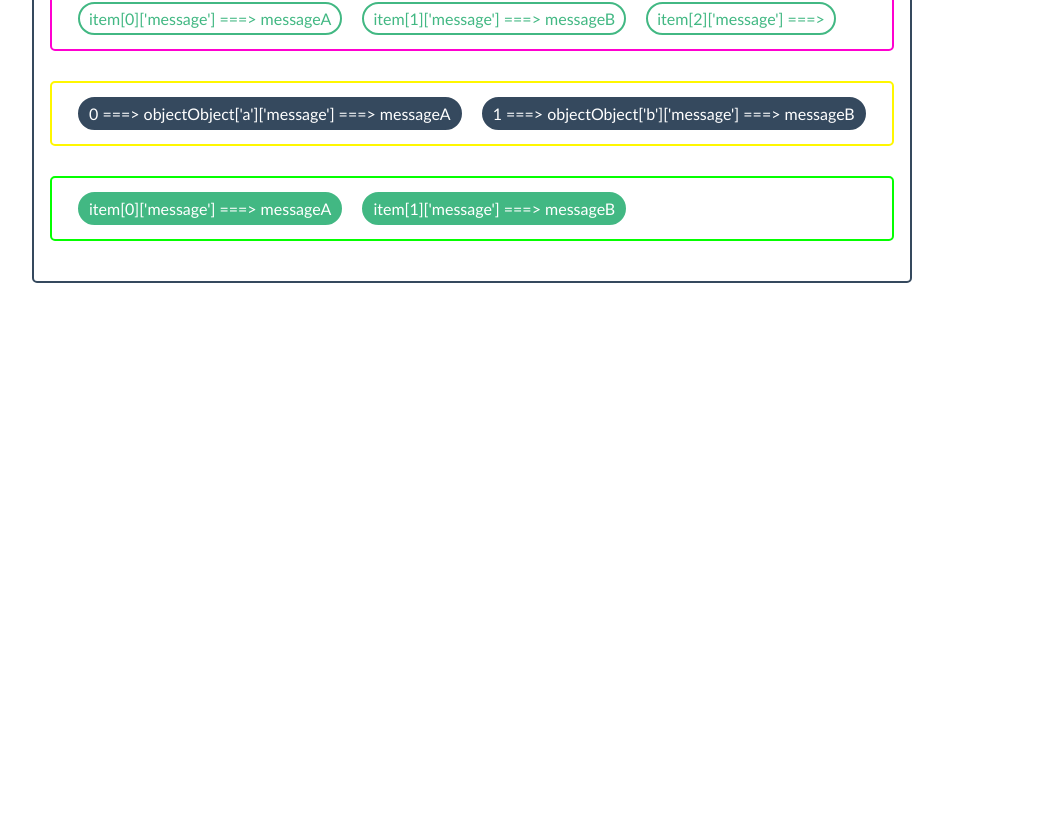
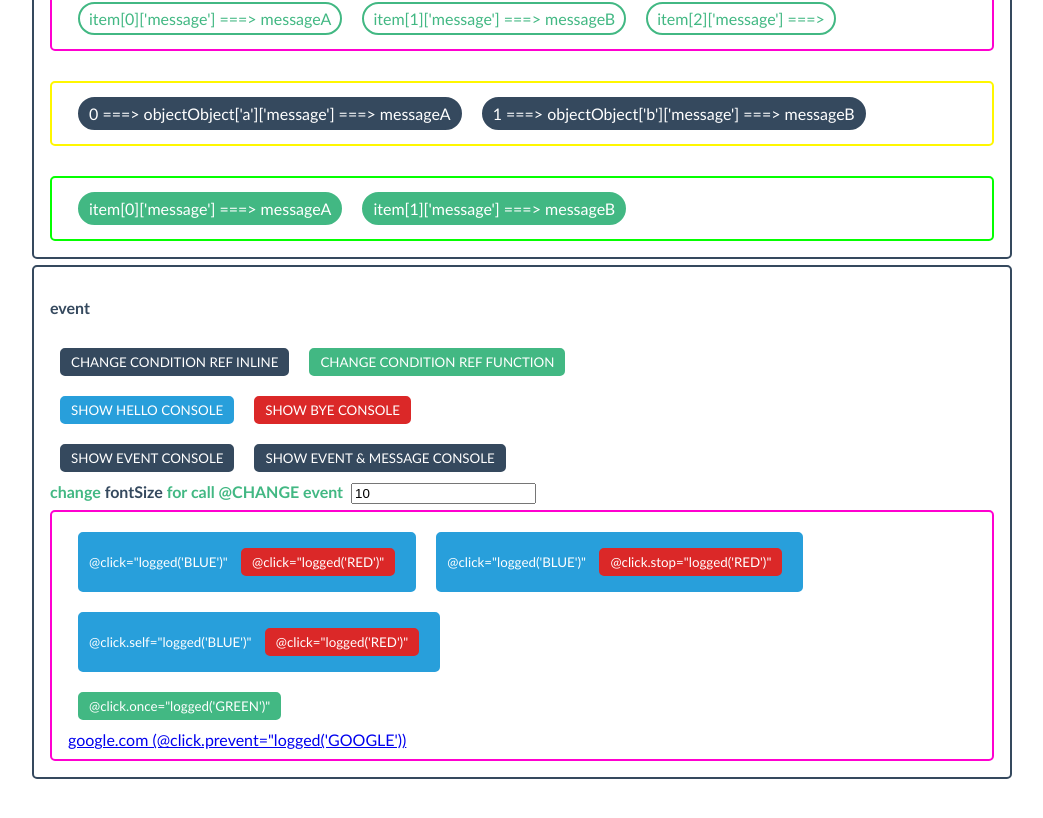
Before and after one commit to sinasedaghat/vue3-template, a Vue app: page / in a window 1280 px wide. Shown: the part 1145-1963 px from the top of the page, without its empty margins (118-1161 px from the left). Before the commit the page ends 1478 px from the top, so only its background shows below. Built offline with nearby package versions, Linux system fonts and the light colour scheme.

Commit message:
practice event handling

```diff
--- a/src/assets/main.scss
+++ b/src/assets/main.scss
@@ -302,6 +302,22 @@ input {
   &.not-space {
     margin: 10px 10px !important;
   }
+  &.green {
+    background-color: #42b883 !important;
+    border-color: #42b883 !important;
+  }
+  &.blue {
+    background-color: #35495e !important;
+    border-color: #35495e !important;
+  }
+  &.error {
+    background-color: #db2828 !important;
+    border-color: #db2828 !important;
+  }
+  &.info {
+    background-color: #289fdb !important;
+    border-color: #289fdb !important;
+  }
 }
 
 .border {
--- a/src/views/HomeView.vue
+++ b/src/views/HomeView.vue
@@ -28,7 +28,21 @@ import { computed, reactive, ref, type Ref } from 'vue';
     'text-blue': activeRef.value && !errorRef.value
   }))
 
-
+  const ChangeConditionRef = () => {
+    conditionRef.value = !conditionRef.value
+  }
+  const getEvent = (event: Event) => {
+    console.log('event object', event)
+  }
+  const getEventMESSAGE = (msg: string, event: Event) => {
+    console.log(msg, ' ===> ', event )
+  }
+  const logged = (msg: string) => {
+    console.log(msg)
+  }
+  const handleChange = (event: Event) => {
+    console.log('value of fontSize from input event', (event.target as HTMLInputElement).value)
+  }
 </script>
 
 <template>
@@ -62,7 +76,6 @@ import { computed, reactive, ref, type Ref } from 'vue';
     <input type="checkbox" label="activeRef" v-model="activeRef"><span class="subtitle text-blue" style="margin-right: 50px;">activeRef</span>
     <input type="checkbox" label="activeRef" v-model="errorRef"><span class="subtitle text-blue" style="margin-right: 50px;">errorRef</span>
     <span class="subtitle text-blue" style="margin-right: 8px;">fontSize</span><input type="number" v-model="fontSize">
-    <!--  -->
     <div :class="{ border: activeRef, 'text-error': errorRef }" style="margin-bottom: 30px;">
       <div class="border b-green">
         this element has optional class
@@ -135,7 +148,7 @@ import { computed, reactive, ref, type Ref } from 'vue';
       </div>
     </div>
 
-    <div class="border b-green" style="margin-bottom: 30px;">
+    <div class="border b-green">
       <template v-for="(item, index) in arrayObject" >
         <div
           v-if="!item.noMessage"
@@ -146,7 +159,42 @@ import { computed, reactive, ref, type Ref } from 'vue';
       </template>
     </div>
   </div>
-
+  <!-- event -->
+  <div class="border">
+    <h4 class="title">event</h4>
+    <button class="link-button not-space blue" @click="conditionRef = !conditionRef">CHANGE CONDITION REF INLINE</button>
+    <button class="link-button not-space green" @click="ChangeConditionRef">CHANGE CONDITION REF FUNCTION</button>
+    <br>
+    <button class="link-button not-space info" @click="logged('HELLO')">SHOW HELLO CONSOLE</button>
+    <button class="link-button not-space error" @click="logged('BYE')">SHOW BYE CONSOLE</button>
+    <br>
+    <button class="link-button not-space blue" @click="getEvent">SHOW EVENT CONSOLE</button>
+    <button class="link-button not-space blue" @click="getEventMESSAGE('this is event' ,$event)">SHOW EVENT & MESSAGE CONSOLE</button>
+    <br>
+    <span class="subtitle text-green" style="margin-right: 8px;">change <span class="text-blue">fontSize</span> for call @CHANGE event</span>
+    <input type="number" v-model="fontSize" @change="handleChange">
+    <div class="border b-pink">
+      <button class="link-button not-space info" @click="logged('BLUE')">
+        @click="logged('BLUE')"
+        <button class="link-button not-space error" @click="logged('RED')">@click="logged('RED')"</button>
+      </button>
+      <button class="link-button not-space info" @click="logged('BLUE')">
+        @click="logged('BLUE')"
+        <button class="link-button not-space error" @click.stop="logged('RED')">@click.stop="logged('RED')"</button>
+      </button>
+      <button class="link-button not-space info" @click.self="logged('BLUE')">
+        @click.self="logged('BLUE')"
+        <button class="link-button not-space error" @click="logged('RED')">@click="logged('RED')"</button>
+      </button>
+      <!-- https://chat.openai.com/share/b3b01228-48de-4d98-9fb9-51efaf94a828 -->
+      <br>
+      <button class="link-button not-space green" @click.once="logged('GREEN')">
+        @click.once="logged('GREEN')"
+      </button>
+      <br>
+      <a @click.prevent="logged('GOOGLE')" href="google.com">google.com (@click.prevent="logged('GOOGLE'))</a>
+    </div>
+  </div>
 
 
 </template>
```
